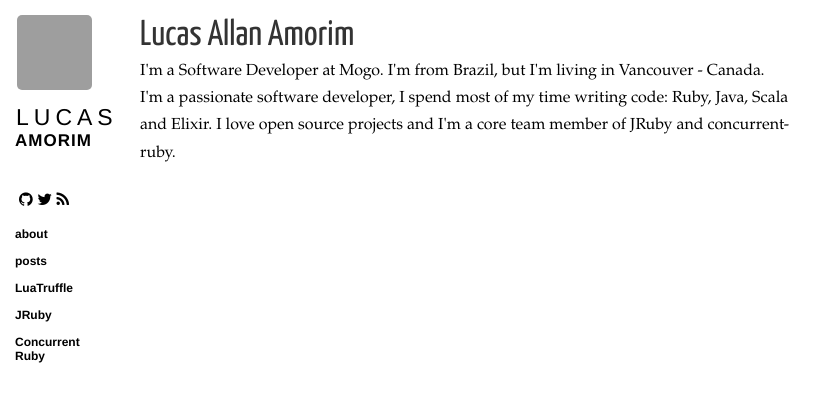
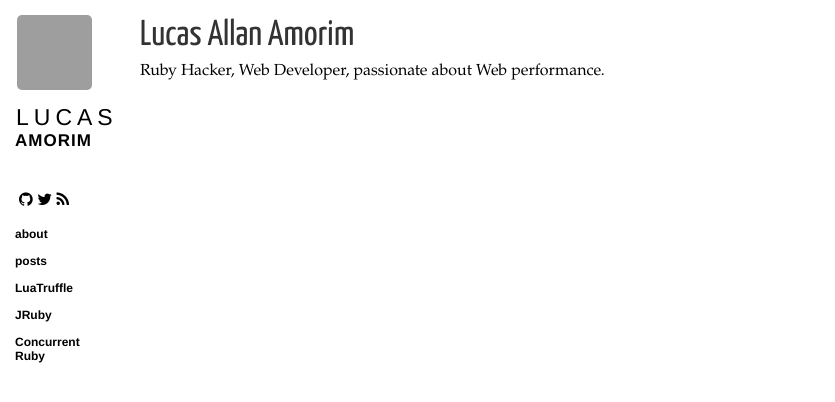
Before and after one commit to lucasallan/sh286.github.io, a Jekyll site: the page built from about.html, in a window 1280 px wide. Shown: the top 402 px of the page, without its empty margins (0-835 px from the left). Built offline with Jekyll 4.4.1, drawn with Linux system fonts in a browser that asks for light colours; nearby versions of some CDN libraries; Markdown is read by kramdown in place of the engine named in the settings; grey boxes are pictures that could not be loaded.

Commit message:
Updates About page

```diff
--- a/about.html
+++ b/about.html
@@ -6,7 +6,5 @@ title: "About"
 <section class="content">
   <h1>{{ site.name }}</h1>
 
-  <p>I'm a Software Developer at Mogo. I'm from Brazil, but I'm living in Vancouver - Canada.
-   I'm a passionate software developer, I spend most of my time writing code: Ruby, Java, Scala and Elixir.
-   I love open source projects and I'm  a core team member of JRuby and concurrent-ruby.</p>
+  <p>Ruby Hacker, Web Developer, passionate about Web performance.</p>
 </section>
```
